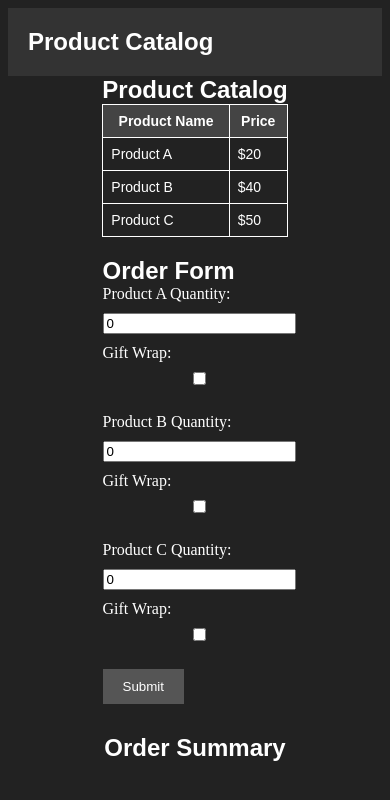
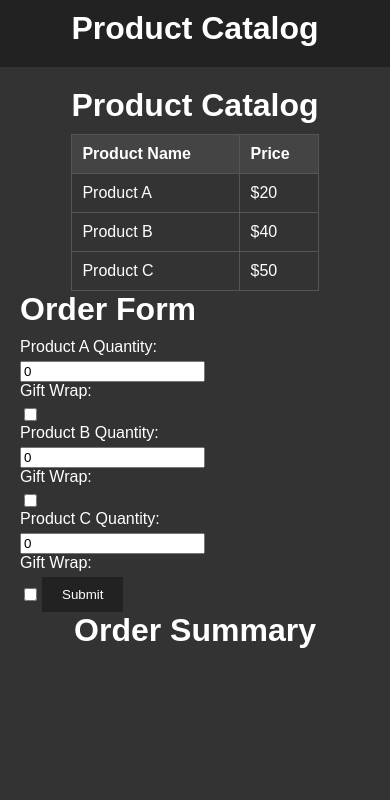
Before and after one commit to zoypk/shop1, a plain HTML site: page index.html in a window 390 px wide. Drawn offline with Linux system fonts and the light colour scheme.

Commit message:
Update index.html

```diff
--- a/index.html
+++ b/index.html
@@ -3,130 +3,118 @@
 <head>
   <title>Product Catalog</title>
   <style>
-    /* Header */
-    header {
+    body {
+      font-family: sans-serif;
+      margin: 0;
+      padding: 0;
       background-color: #333;
-      padding: 20px;
       color: #fff;
-      font-family: Arial, sans-serif;
     }
 
-    h1 {
-      margin: 0;
-      font-family: Arial, sans-serif;
+    header {
+      background-color: #222;
+      padding: 10px;
+      text-align: center;
     }
 
-    /* Navigation Bar */
     nav {
-      background-color: #555;
+      background-color: #444;
       padding: 10px;
-      font-family: Arial, sans-serif;
+      text-align: center;
     }
 
-    nav ul {
-      list-style-type: none;
-      margin: 0;
-      padding: 0;
+    .container {
+      display: flex;
+      flex-wrap: wrap;
+      justify-content: center;
+      align-items: flex-start;
+      padding: 20px;
     }
 
-    nav ul li {
-      display: inline;
+    .catalog {
+      flex-basis: 100%;
+      margin-bottom: 20px;
     }
 
-    nav ul li a {
+    table {
+      width: 100%;
+      border-collapse: collapse;
       color: #fff;
-      text-decoration: none;
-      padding: 10px;
-      font-family: Arial, sans-serif;
-    }
-
-    /* Table and Form */
-    table {
-      border-collapse: collapse;
-      width: 100%;
-      font-family: Arial, sans-serif;
     }
 
     th, td {
-      border: 1px solid black;
-      padding: 8px;
-    }
-
-    th {
-      background-color: #f2f2f2;
-    }
-
-    /* Order Summary */
-    #order-summary {
-      display: none; /* Hide the order summary by default */
-      font-family: Arial, sans-serif;
-    }
-
-    /* Dark Mode */
-    body {
-      background-color: #222;
-      color: #fff;
-    }
-
-    header, nav {
-      background-color: #333;
-    }
-
-    table, th, td {
-      border-color: #fff;
-      color: #fff;
+      padding: 10px;
+      border: 1px solid #555;
     }
 
     th {
       background-color: #444;
+      text-align: left;
     }
 
-    form input{
-      color: #000000;
-    }
-    form label, form button {
-      color: #ffffff;
+    .order-form {
+      flex-basis: 100%;
+      margin-bottom: 20px;
     }
 
-    form button {
-      background-color: #555;
+    .order-summary {
+      flex-basis: 100%;
+      display: none;
+    }
+
+    h1 {
+      margin: 0 0 10px;
+    }
+
+    form {
+      display: flex;
+      flex-wrap: wrap;
+      justify-content: flex-start;
+      align-items: center;
+    }
+
+    label {
+      flex-basis: 100%;
+      margin-bottom: 5px;
+    }
+
+    input[type="number"], input[type="checkbox"] {
+      margin-right: 5px;
+    }
+
+    button[type="submit"] {
+      padding: 10px 20px;
+      background-color: #222;
       color: #fff;
-      padding: 10px 20px;
       border: none;
       cursor: pointer;
     }
 
-    /* Responsive Layout */
-    @media only screen and (max-width: 600px) {
-      h1 {
-        font-size: 24px;
+    @media screen and (min-width: 600px) {
+      .catalog {
+        flex-basis: 50%;
+        padding-right: 10px;
       }
 
-      table {
-        font-size: 14px;
+      .order-form {
+        flex-basis: 50%;
+        padding-left: 10px;
       }
 
-      form label, form input, form button {
-        display: block;
-        margin-bottom: 10px;
-        width: 100%;
+      .order-summary {
+        flex-basis: 100%;
       }
 
-      form button {
-        width: auto;
+      form {
+        flex-wrap: nowrap;
       }
 
-      #order-summary {
-        font-size: 14px;
+      label {
+        flex-basis: auto;
+        margin-bottom: 0;
+        margin-right: 10px;
       }
-    }
 
-    /* Flexbox Layout */
-    .container {
-      display: flex;
-      flex-direction: column;
-      align-items: center;
-      gap: 20px;
     }
   </style>
 </head>
@@ -177,8 +165,8 @@
         <input type="number" id="product-c-quantity" min="0" value="0">
         <label for="product-c-gift">Gift Wrap:</label>
         <input type="checkbox" id="product-c-gift"><br>
+          <div><button type="submit">Submit</button></div>
 
-        <button type="submit">Submit</button>
       </form>
     </div>
 
```
